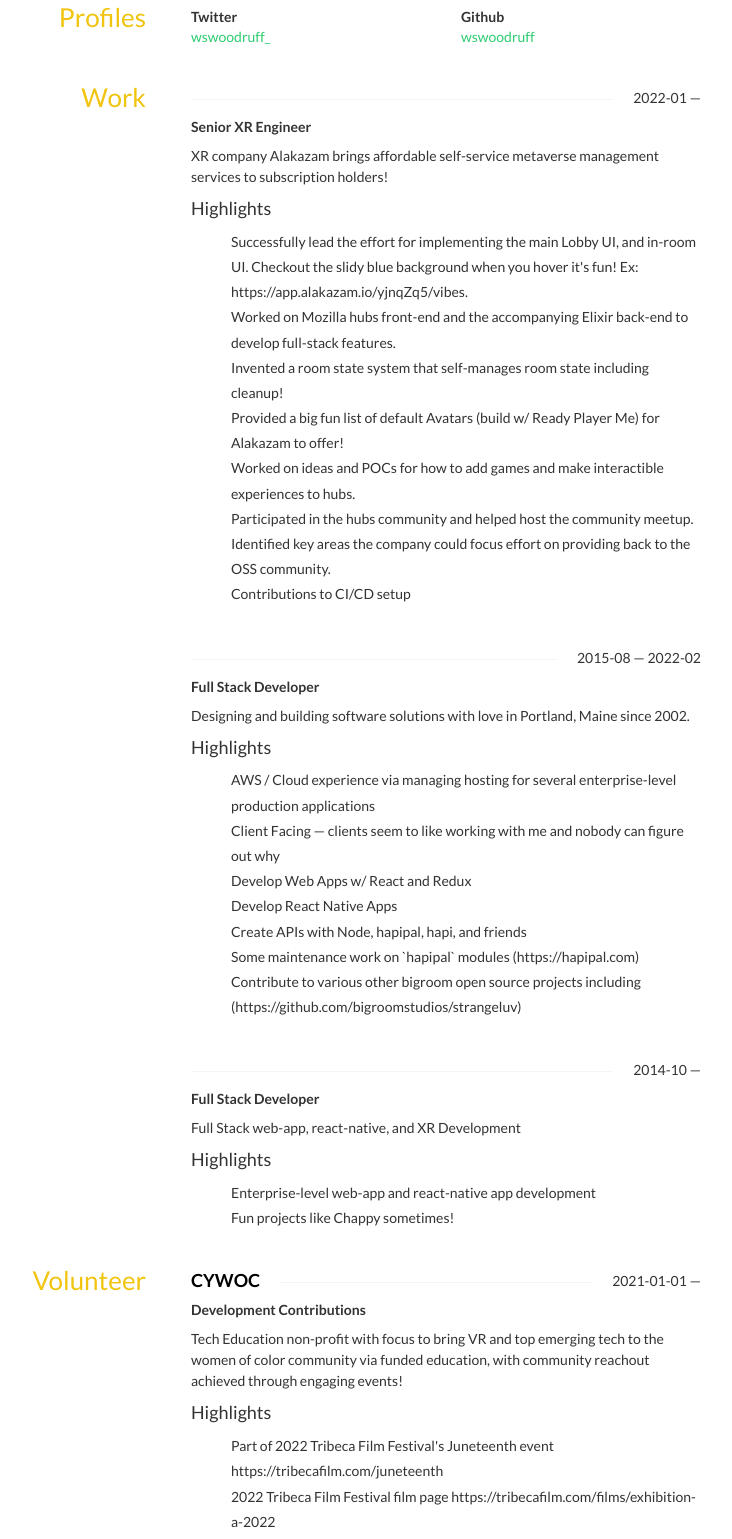
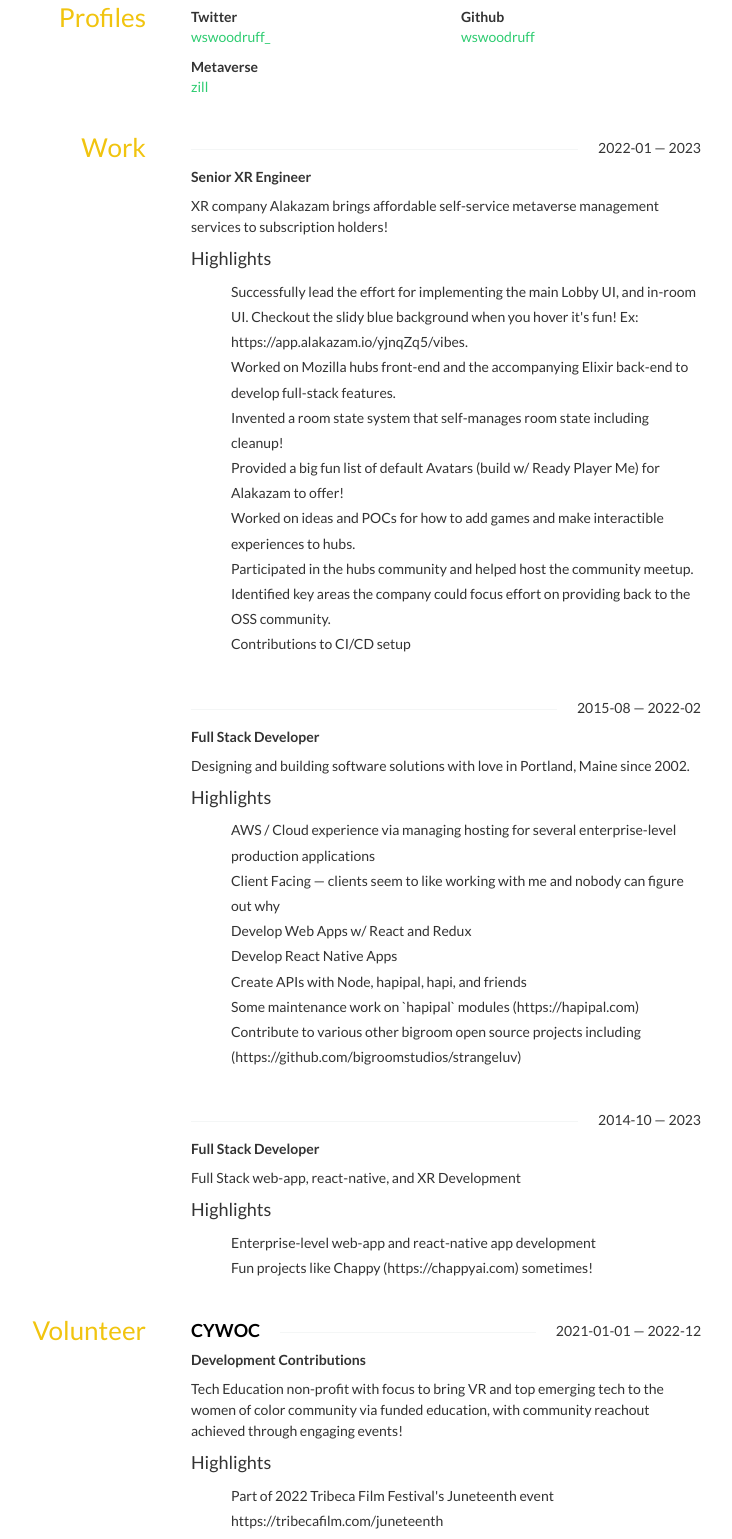
Before and after one commit to wswoodruff/wswoodruff.github.io, a website: page resume/public/index.html in a window 1280 px wide. Shown: the part 538-2077 px from the top of the page, without its empty margins (284-1016 px from the left). Drawn offline with nearby package versions, Linux system fonts and the light colour scheme; some icons are missing.

Commit message:
Update lang

```diff
--- a/resume/public/index.html
+++ b/resume/public/index.html
@@ -259,6 +259,16 @@
 						</div>
 					</div>
 				</div>
+				<div class="col-sm-6">
+					<strong class="network">
+						Metaverse
+					</strong>
+					<div class="username">
+						<div class="url">
+							<a href="https://zillslab.com">zill</a>
+						</div>
+					</div>
+				</div>
 			</div>
 		</div>
 	</section>
@@ -273,7 +283,7 @@
 				<h4 class="strike-through">
 					<span></span>
 					<span class="date">
-						2022-01 —
+						2022-01 — 2023
 					</span>
 				</h4>
 				<div class="position">
@@ -322,7 +332,7 @@
 				<h4 class="strike-through">
 					<span></span>
 					<span class="date">
-						2014-10 —
+						2014-10 — 2023
 					</span>
 				</h4>
 				<div class="position">
@@ -334,7 +344,7 @@
 				<h4>Highlights</h4>
 				<ul class="highlights">
 					<li class="bullet">Enterprise-level web-app and react-native app development</li>
-					<li class="bullet">Fun projects like Chappy sometimes!</li>
+					<li class="bullet">Fun projects like Chappy (https://chappyai.com) sometimes!</li>
 				</ul>
 			</div>
 			</div>
@@ -351,7 +361,7 @@
 				<h4 class="strike-through">
 					<span>CYWOC</span>
 					<span class="date">
-						2021-01-01 —
+						2021-01-01 — 2022-12
 					</span>
 				</h4>
 				<div class="position">
```
Also changed, not shown: resume/resume.json (+8 -5 lines).
